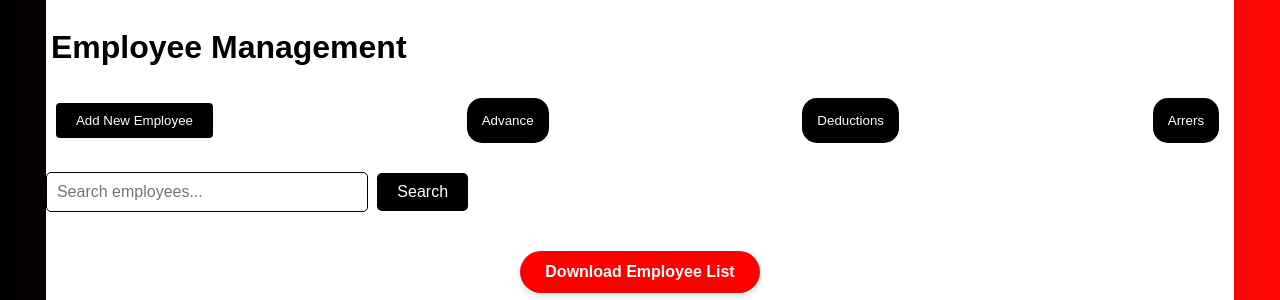
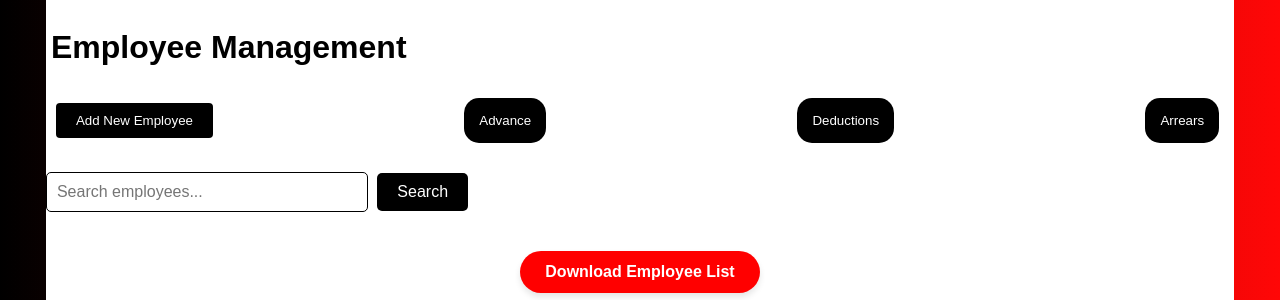
Before and after one commit to senorfetty/payroll, a Django app: page /employees in a window 1280 px wide. Shown: the part 150-450 px from the top of the page. Run offline with Django 4.2, Linux system fonts and the light colour scheme; a user stored in the database is signed in; data comes from the database, SQL or seed files in the repository.

Commit message:
"Fix typo in button label from 'Arrers' to 'Arrears'"

```diff
--- a/payroll/templates/employees.html
+++ b/payroll/templates/employees.html
@@ -43,7 +43,7 @@
         <button >Deductions</button>
     </a>
     <a href="{% url 'arrears' %}" class="dedi-btn">
-        <button >Arrers</button>
+        <button >Arrears</button>
     </a>
  </div>
 
```
